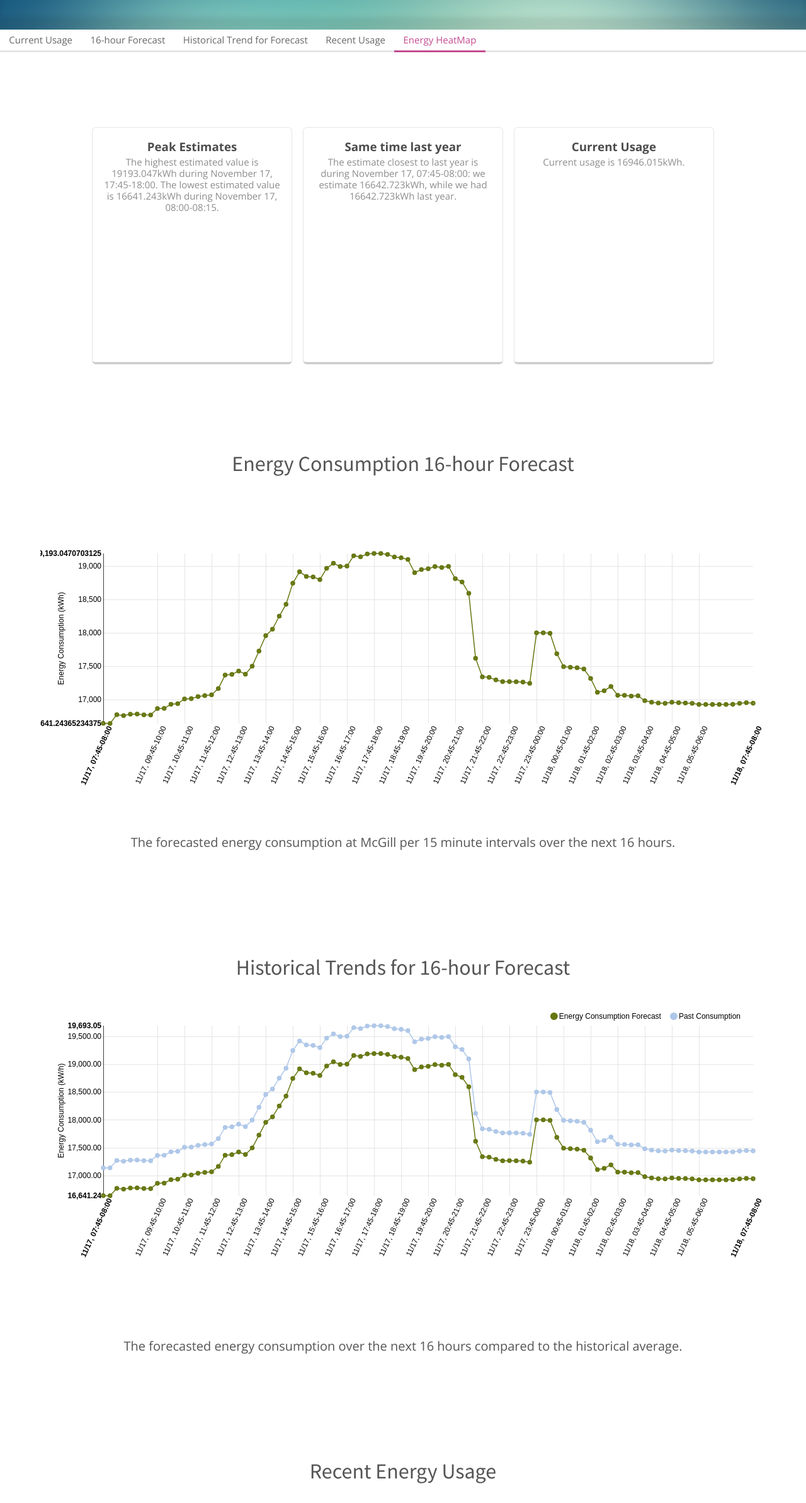
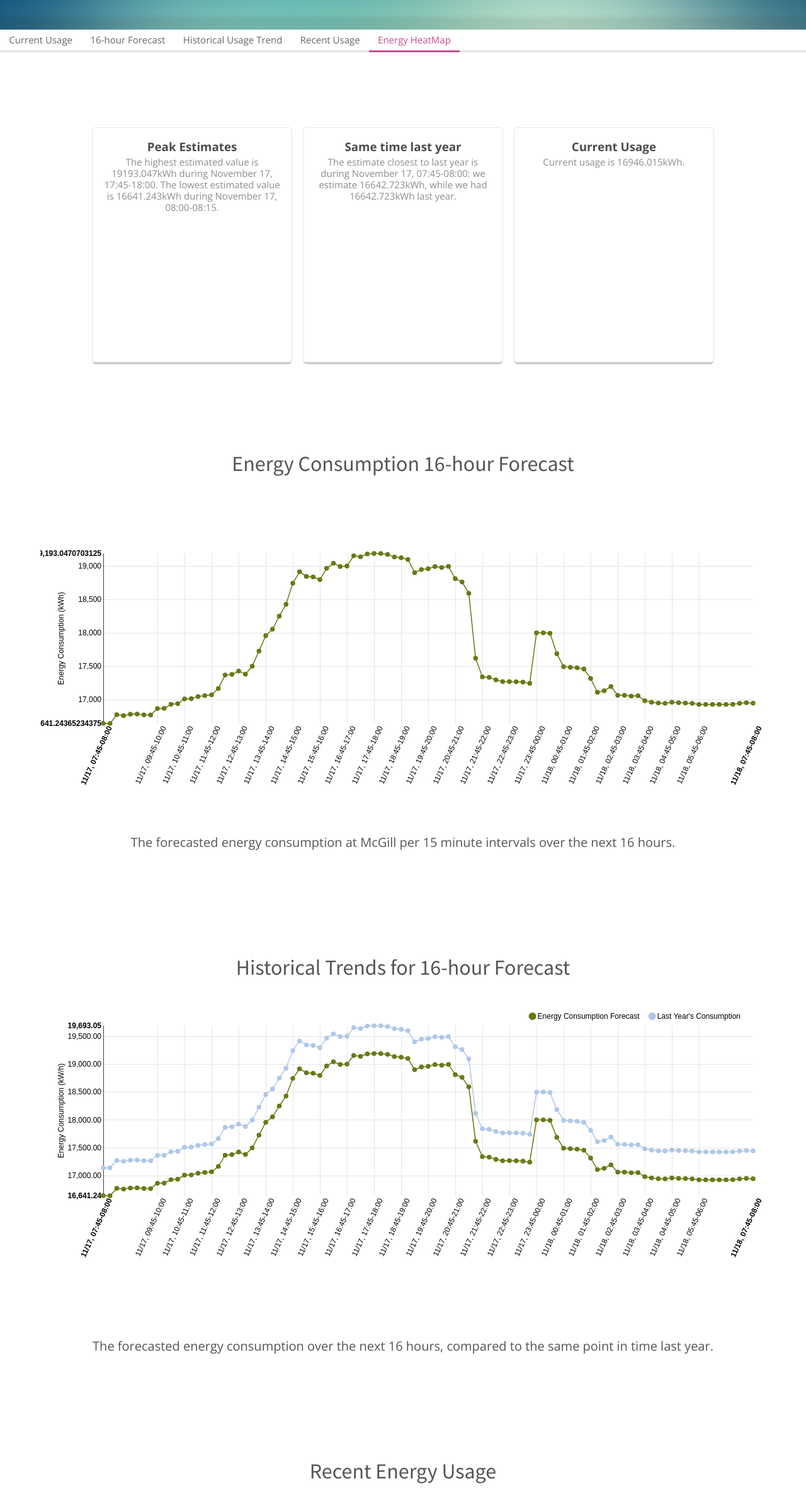
Before and after one commit to samijaber/Codejam-13-frontend, a plain HTML site: page linechart.html in a window 1280 px wide. Shown: the part 173-2560 px from the top of the page at 63% size. Drawn offline with nearby package versions, Linux system fonts and the light colour scheme; some packages are replaced by stand-ins of ours; files whose address does not match are found by name.

Commit message:
minor niceness tweaks

```diff
--- a/graph2.js
+++ b/graph2.js
@@ -88,7 +88,7 @@ function populate2() {
 
     {
       values: arr2,
-      key: "Past Consumption",
+      key: "Last Year's Consumption",
       color: ""
     }];
 }
--- a/linechart.html
+++ b/linechart.html
@@ -54,7 +54,7 @@
     <div class="ui pointing secondary demo menu">
       <a class="red item pagenav nav1 active" data-tab="first">Current Usage</a>
       <a class="blue item pagenav nav2" data-tab="second">16-hour Forecast</a>
-      <a class="green item pagenav nav3" data-tab="third">Historical Trend for Forecast</a>
+      <a class="green item pagenav nav3" data-tab="third">Historical Usage Trend</a>
       <a class="purple item pagenav nav4" data-tab="fourth">Recent Usage</a>
       <a class="pink item pagenav nav5" data-tab="fourth">Energy HeatMap</a>
     </div>
@@ -164,7 +164,7 @@
       <div class="descriptionSection">
         <div class="descriptionBox" style="height:100px;">
           <div class="pageDescription">
-            The forecasted energy consumption over the next 16 hours compared to the historical average.
+            The forecasted energy consumption over the next 16 hours, compared to the same point in time last year.
           </div>
         </div>
       </div>
@@ -235,7 +235,7 @@
       <div class="descriptionSection">
         <div class="descriptionBox" style="height:100px;">
           <div class="pageDescription">
-        The heat map represents energy consumption across McGill university's downtown and Macdonald campuses.
+        The heat map represents the current energy consumption across McGill university's downtown and Macdonald campuses.
        </div>
         </div>
       </div>
```
